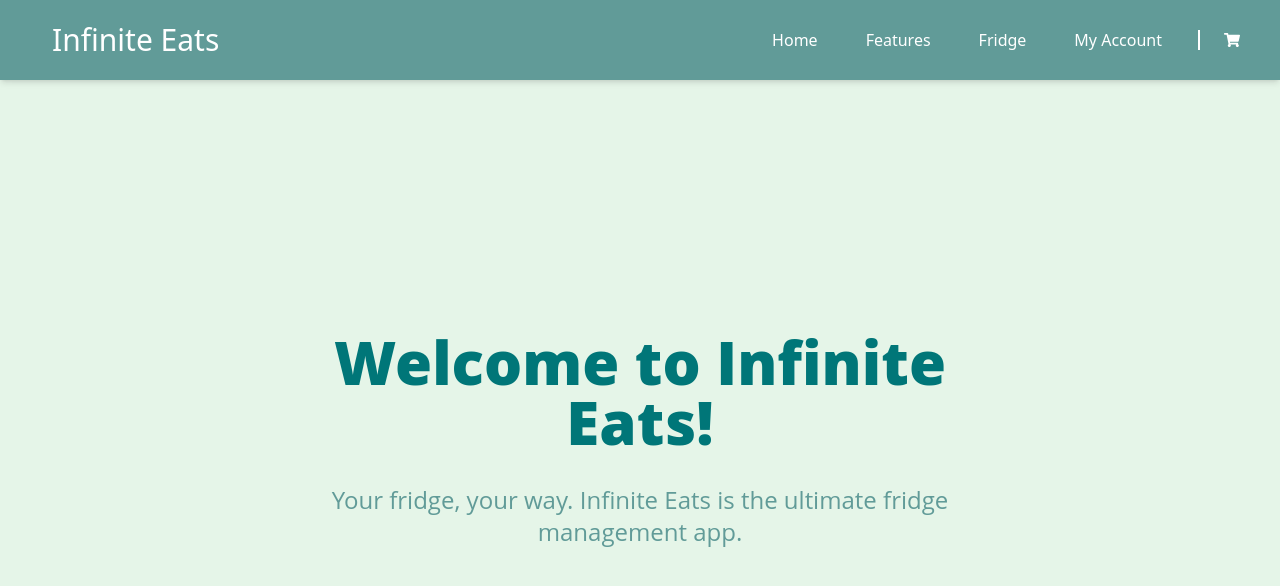
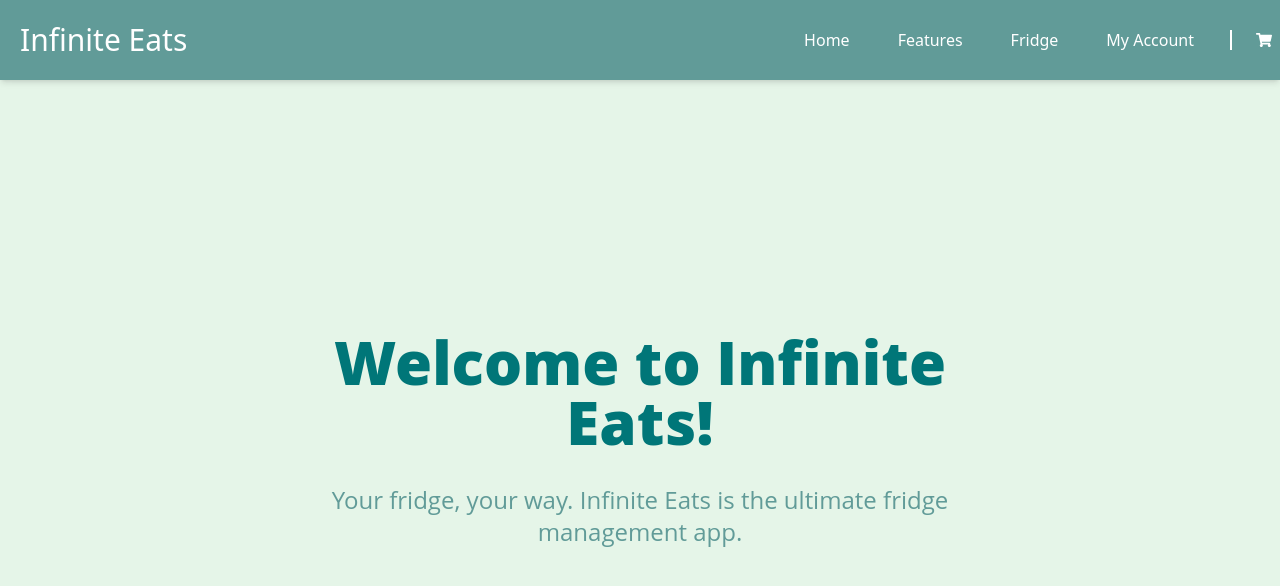
Before and after one commit to jmayheww/infinite-eats, a React (Create React App) app in the folder client/: page /home in a window 1280 px wide. Shown: the top 586 px of the page. Built offline with nearby package versions, Linux system fonts and the light colour scheme; no server answers.

Commit message:
adjust nav content positioning

```diff
--- a/client/src/components/NavBar.js
+++ b/client/src/components/NavBar.js
@@ -12,8 +12,8 @@ function NavBar() {
 
   return (
     <nav className="bg-accent fixed w-full z-50 shadow-md transition-all duration-300 ease-in-out">
-      <div className="container mx-auto px-2 sm:px-4 lg:px-8">
       <div className="flex items-center justify-between py-2">
+        {/* Logo */}
         <div className="py-2 pl-2 text-center sm:text-left">
           <LinkButton
             to="/home"
@@ -23,6 +23,7 @@ function NavBar() {
           </LinkButton>
         </div>
 
+        {/* Nav Links */}
         <div className="hidden md:flex items-center space-x-1 sm:space-x-2 md:space-x-4 lg:space-x-6 text-sm sm:text-base ml-auto">
           <LinkButton to="/home">Home</LinkButton>
           <LinkButton to="/features">Features</LinkButton>
@@ -57,11 +58,11 @@ function NavBar() {
           )}
         </div>
 
+        {/* Mobile Menu Button */}
         <div className="md:hidden py-2 pr-2 w-10 h-10 flex items-center justify-center">
           <button onClick={() => setMenuOpen(true)}>
             <FaBars size={24} className="text-white" />
           </button>
-          </div>
         </div>
       </div>
 
```
Lines whose indentation alone changed are shown as unchanged.
